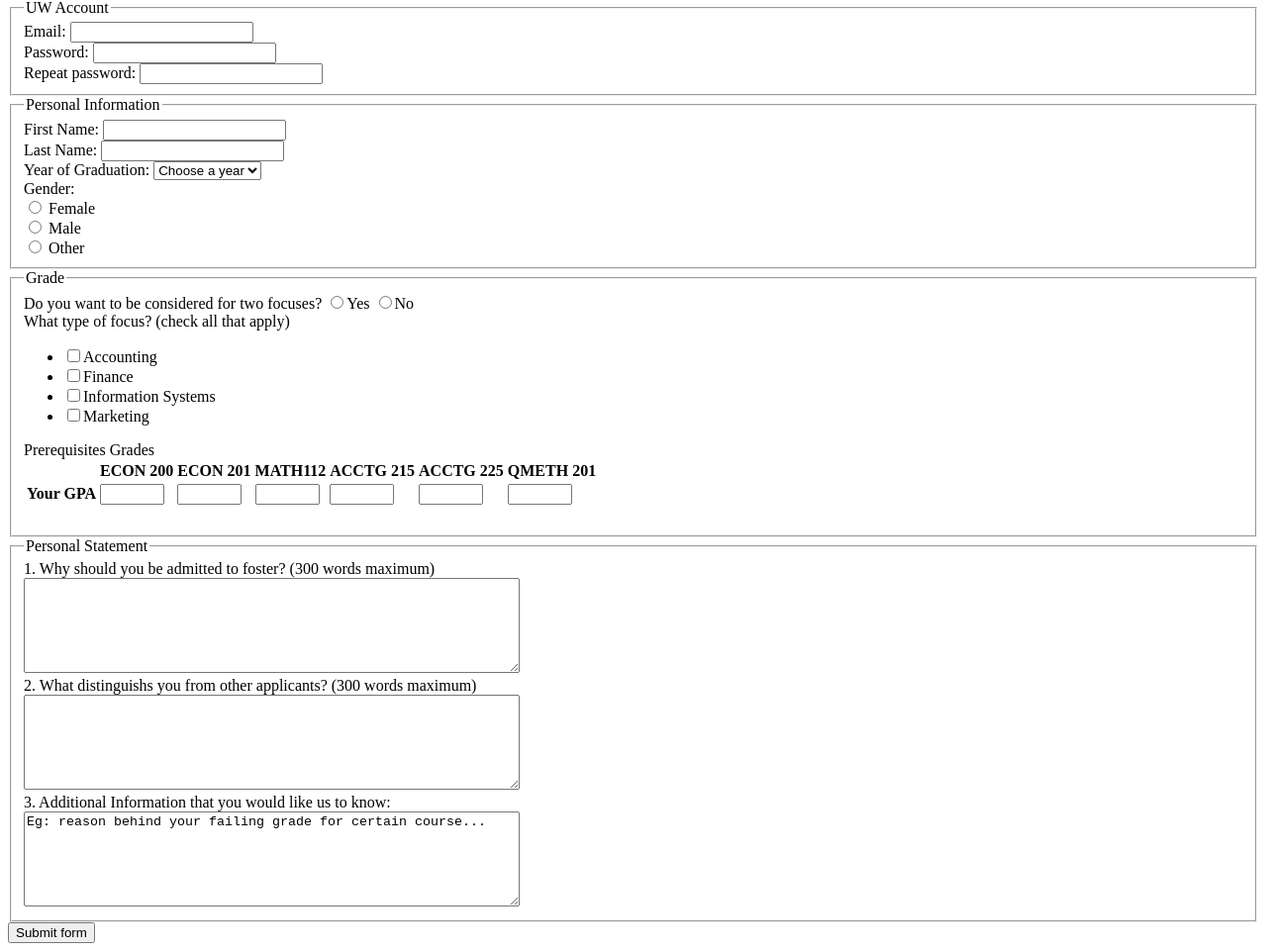
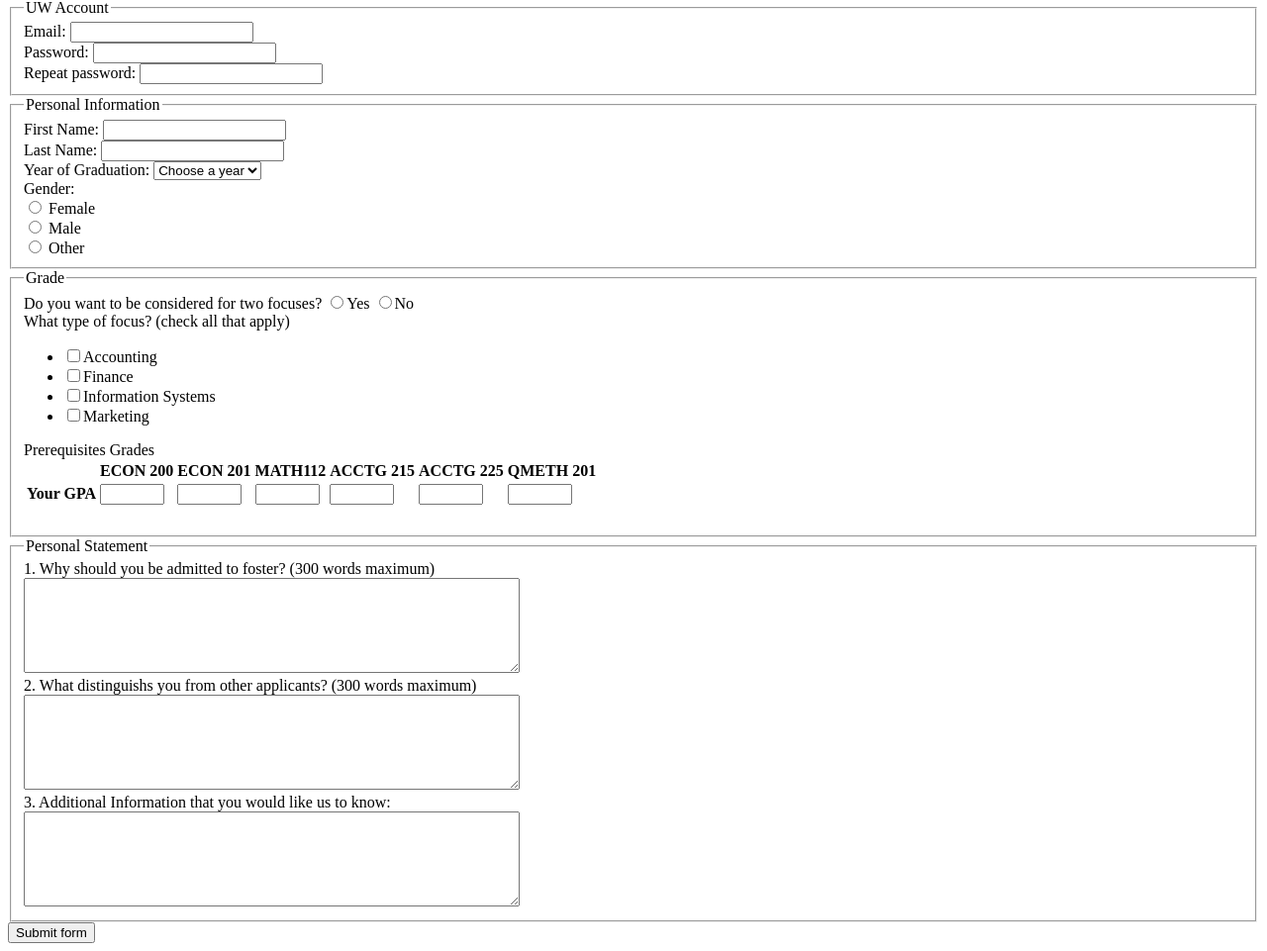
Before and after one commit to tr206-2069586/tr206-2069586.github.io, a plain HTML site: page jobApplicationForm.html in a window 1280 px wide. Shown: the part 68-1029 px from the top of the page at 99% size. Drawn offline with Linux system fonts and the light colour scheme.

Commit message:
Add files via upload

```diff
--- a/jobApplicationForm.html
+++ b/jobApplicationForm.html
@@ -103,7 +103,7 @@
 		</div>
 		<div class="ExtraInfo">
 			<label>3. Additional Information that you would like us to know:</label><br>
-			<textarea name="project" rows="6" cols="60">Eg: reason behind your failing grade for certain course...</textarea>
+			<textarea name="project" rows="6" cols="60"></textarea>
 		</div>
 	</fieldset>
 
```
